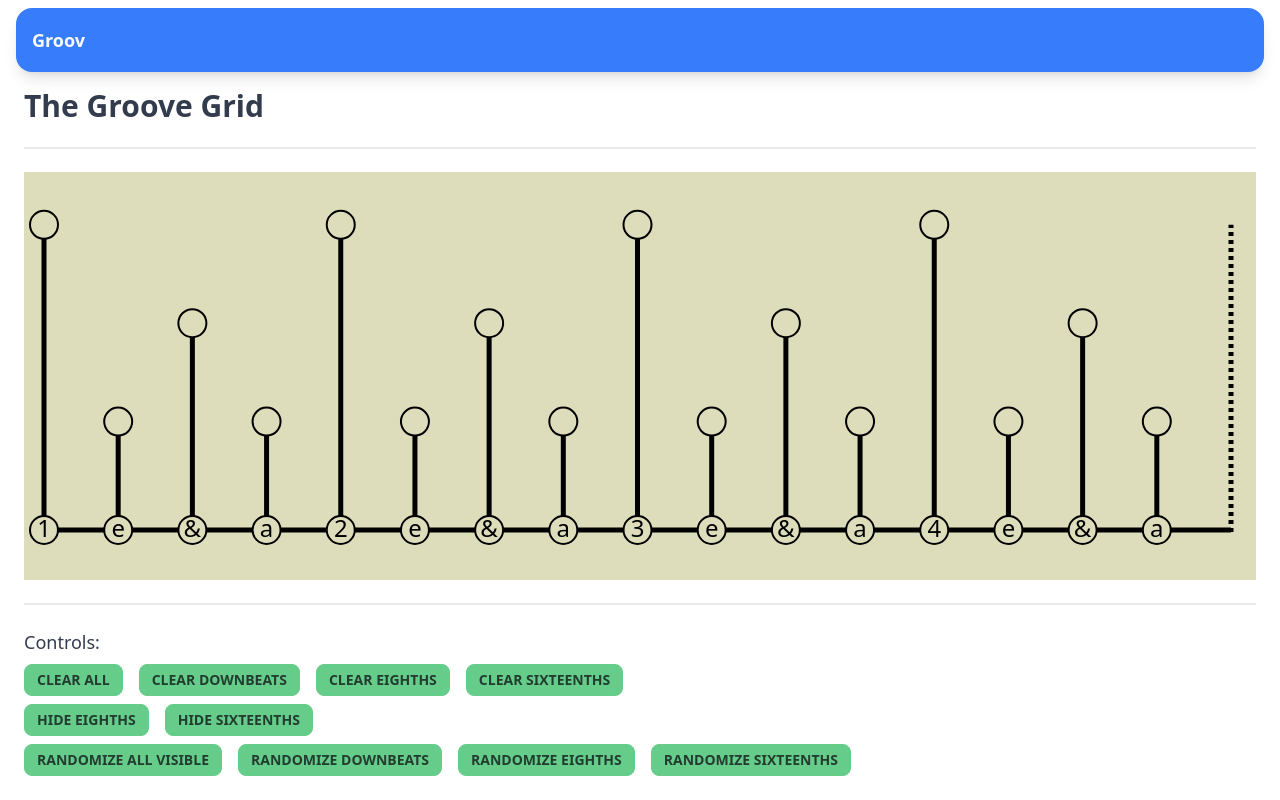
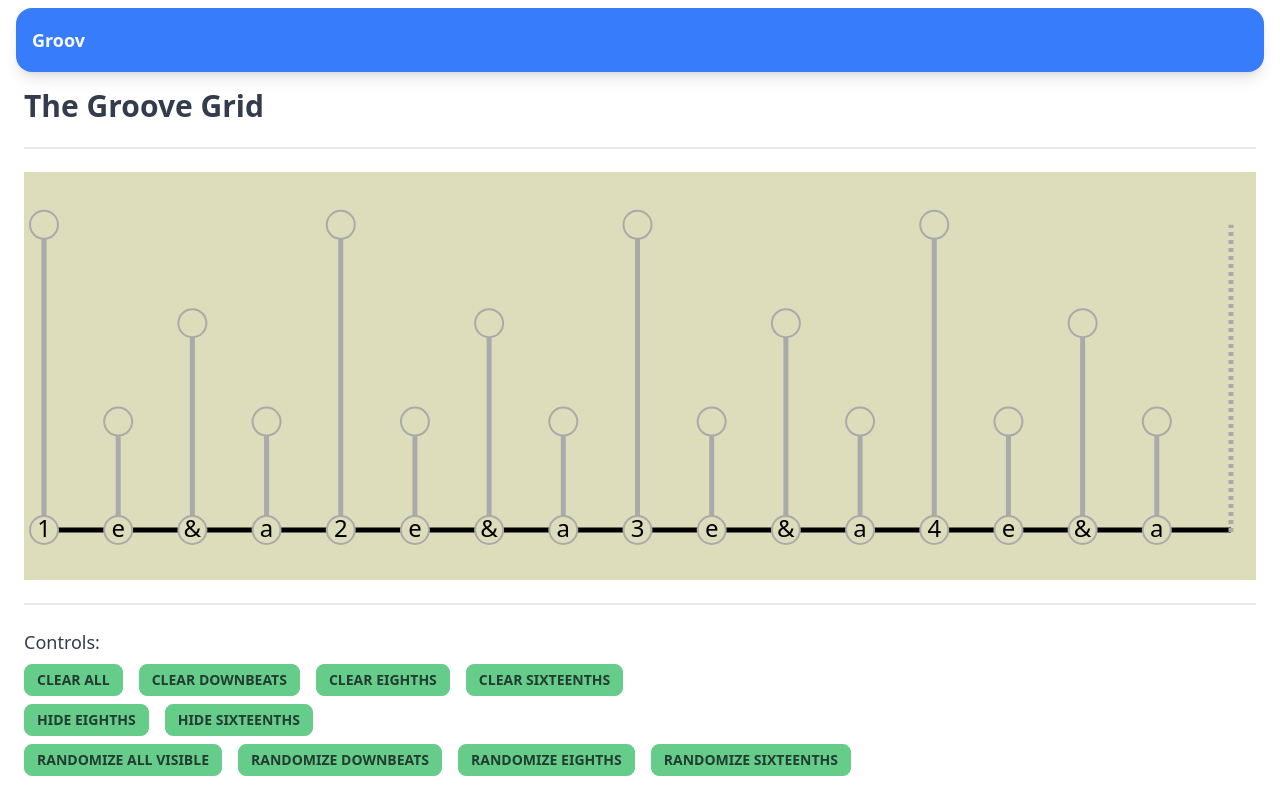
Before and after one commit to csterritt/groov, a Vue app: page / in a window 1280 px wide. Built offline with nearby package versions, Linux system fonts and the light colour scheme.

Commit message:
Now unselected beats are gray instead of black.

```diff
--- a/src/App.vue
+++ b/src/App.vue
@@ -40,7 +40,7 @@
               :y1="line.y1 + 2"
               :x2="line.x"
               :y2="line.y2"
-              stroke="black"
+              :stroke="line.selected ? BLACK : GRAY"
               stroke-width="5"
               :stroke-dasharray="line.dashed ? 4 : 0"
             />
@@ -50,6 +50,7 @@
               :id="line.id"
               :cx="line.x"
               :cy="line.y2"
+              :stroke-color="line.selected ? BLACK : GRAY"
             />
 
             <circle
@@ -58,7 +59,7 @@
               :cy="line.y1"
               r="14"
               fill="#ddb"
-              stroke="black"
+              :stroke="line.selected ? BLACK : GRAY"
               stroke-width="2"
             />
 
@@ -67,7 +68,6 @@
               :y="line.y1 + 7"
               font-size="24"
               text-anchor="middle"
-              fill="black"
             >
               {{ line.label }}
             </text>
@@ -95,6 +95,8 @@ import ControlsArea from './components/ControlsArea.vue'
 
 const store = useStore()
 let minXmaxXmaxY = ref(store.minXmaxXmaxY)
+const BLACK = ref('black')
+const GRAY = ref('#aaa')
 
 const updateDimensions = () => {
   store.setWidthAndHeightFromViewport()
--- a/src/components/BeatCircle.vue
+++ b/src/components/BeatCircle.vue
@@ -4,7 +4,7 @@
     :cy="cy"
     r="14"
     :fill="fillValue()"
-    stroke="black"
+    :stroke="strokeColor"
     stroke-width="2"
     @click="onClick"
   />
@@ -13,7 +13,12 @@
 <script setup>
 import { useStore } from '../stores/groovStore'
 
-const props = defineProps({ id: Number, cx: Number, cy: Number })
+const props = defineProps({
+  id: Number,
+  cx: Number,
+  cy: Number,
+  strokeColor: String,
+})
 
 const store = useStore()
 
```
